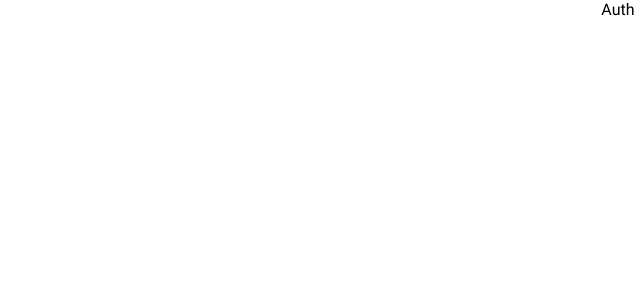
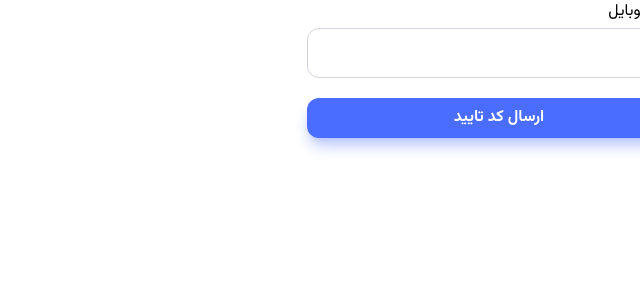
Before and after one commit to masoodMEH/freelancer-app, a React (Vite) app in the folder freelancer-app-frontend/: page /auth in a window 1280 px wide. Shown: the top 300 px of the page, without its empty margins (640-1280 px from the left). Built offline with nearby package versions, Linux system fonts and the light colour scheme.

Commit message:
send otp form

```diff
--- a/freelancer-app-frontend/src/App.jsx
+++ b/freelancer-app-frontend/src/App.jsx
@@ -1,5 +1,14 @@
+import { Route, Routes } from "react-router-dom";
+import Auth from "./pages/Auth";
+
 const App = () => {
-  return <div className="">App</div>;
+  return (
+    <div className="container xl:max-w-screen-xl">
+      <Routes>
+        <Route path="/auth" element={<Auth />} />
+      </Routes>
+    </div>
+  );
 };
 
 export default App;
--- /dev/null
+++ b/freelancer-app-frontend/src/features/authentication/SendOtpForm.jsx
@@ -0,0 +1,26 @@
+import { useState } from "react";
+
+const SendOtpForm = () => {
+    const [phoneNumber, setPhoneNumber] = useState("")
+    return (
+        <div>
+            <form action="" className="space-y-5">
+                <div className="">
+                    <label className="mb-1" htmlFor="">شماره موبایل</label>
+                    <input
+                        value={phoneNumber}
+                        onChange={((e) => setPhoneNumber(e.target.value))}
+                        id="phoneNumber"
+                        className="w-full py-3 px-4 rounded-xl text-secondary-900 border border-gray-300 outline-none hover:border-primary-300
+                         focus:outline-none focus:border-primary-300 focus:bg-white transition-all duration-300 ease-in-out focus:shadow-lg
+                          focus:shadow-primary-200"
+                        type="text"
+                    />
+                </div>
+                <button className="px-4 py-2 font-bold bg-primary-900 text-white w-full rounded-xl transition-all duration-300 hover:bg-primary-800 shadow-lg shadow-primary-300">ارسال کد تایید</button>
+            </form>
+        </div>
+    );
+};
+
+export default SendOtpForm;
--- a/freelancer-app-frontend/src/index.css
+++ b/freelancer-app-frontend/src/index.css
@@ -6,6 +6,7 @@
 
 @layer base {
   :root {
+
     &,
     &.light-mode {
       --background-app-rgb: 255, 255, 255;
@@ -36,6 +37,7 @@
       --color-red-500: 239, 68, 68;
       --color-red-300: 252, 165, 165;
     }
+
     &.dark-mode {
       --color-secondary-900: 249, 250, 251;
       --color-secondary-800: 243, 244, 246;
@@ -59,8 +61,9 @@
   --rti-s: 0.5rem;
   --rti-tag: #edf2f7;
   --rti-tag-remove: #e53e3e;
-  border: none;
+  /* border: none; */
 }
+
 .rti--container .rti--input {
   background-color: rgb(var(--color-secondary-200));
   color: rgb(var(--color-secondary-800));
@@ -77,33 +80,43 @@
   .textField__input {
     @apply w-full py-3 px-4 rounded-xl text-secondary-900 border border-secondary-100 bg-secondary-100 hover:border-primary-500 focus:border-primary-500 focus:bg-secondary-0 transition-all duration-300 ease-out focus:shadow-lg focus:shadow-primary-200 dark:focus:shadow-secondary-200;
   }
+
   .btn {
     @apply px-3 py-1 font-bold rounded-xl transition-all duration-300;
   }
+
   .btn--primary {
     @apply px-4 py-3 bg-primary-900 text-white hover:bg-primary-800 shadow-lg shadow-primary-300 dark:shadow-secondary-200;
   }
+
   .btn--secondary {
     @apply bg-secondary-600 text-secondary-100;
   }
+
   .btn--outline {
     @apply border border-secondary-700 text-secondary-700;
   }
+
   .btn--danger {
     @apply border border-rose-700 text-rose-700;
   }
+
   .badge {
     @apply inline-block whitespace-nowrap rounded-xl px-2 py-0.5;
   }
+
   .badge--primary {
     @apply bg-primary-900 text-white;
   }
+
   .badge--secondary {
     @apply bg-secondary-200 text-secondary-600;
   }
+
   .badge--success {
     @apply bg-green-500 text-white;
   }
+
   .badge--danger {
     @apply bg-red-500 text-white;
   }
@@ -132,6 +145,7 @@ button {
   cursor: pointer;
   outline: none;
 }
+
 button:disabled {
   cursor: default;
   background-color: rgb(var(--color-secondary-100), 0.5);
@@ -144,11 +158,13 @@ input::-webkit-outer-spin-button,
 input::-webkit-inner-spin-button {
   /* display: none; <- Crashes Chrome on hover */
   -webkit-appearance: none;
-  margin: 0; /* <-- Apparently some margin are still there even though it's hidden */
+  margin: 0;
+  /* <-- Apparently some margin are still there even though it's hidden */
 }
 
 input[type="number"] {
-  -moz-appearance: textfield; /* Firefox */
+  -moz-appearance: textfield;
+  /* Firefox */
 }
 
 /* TABLE */
@@ -183,3 +199,7 @@ table td {
 }
 
 /*  react tag input */
+
+label {
+  display: block;
+}
--- a/freelancer-app-frontend/src/main.jsx
+++ b/freelancer-app-frontend/src/main.jsx
@@ -1,11 +1,12 @@
-import { StrictMode } from "react";
 import { createRoot } from "react-dom/client";
-import { RouterProvider } from "react-router-dom";
+import { BrowserRouter } from "react-router-dom";
+
+import App from "./App";
 import "./index.css";
-import { router } from "./router/router.jsx";
 
 createRoot(document.getElementById("root")).render(
-  <StrictMode>
-    <RouterProvider router={router} />
-  </StrictMode>
+  <BrowserRouter>
+    {/* <RouterProvider router={router} /> */}
+    <App />
+  </BrowserRouter>
 );
--- a/freelancer-app-frontend/src/pages/auth.jsx
+++ b/freelancer-app-frontend/src/pages/auth.jsx
@@ -1,6 +1,11 @@
+import SendOtpForm from "../features/authentication/sendOtpForm";
 
 const Auth = () => {
-  return <div>Auth Page</div>;
+  return (
+    <div className="w-full sm:max-w-sm">
+      <SendOtpForm />
+    </div>
+  );
 };
 
 export default Auth;
--- a/freelancer-app-frontend/src/router/router.jsx
+++ b/freelancer-app-frontend/src/router/router.jsx
@@ -1,7 +1,7 @@
 import { createBrowserRouter } from "react-router-dom";
 
 import App from "../App";
-import Auth from "../pages/auth";
+import Auth from "../pages/Auth";
 
 export const router = createBrowserRouter([
   {
```
